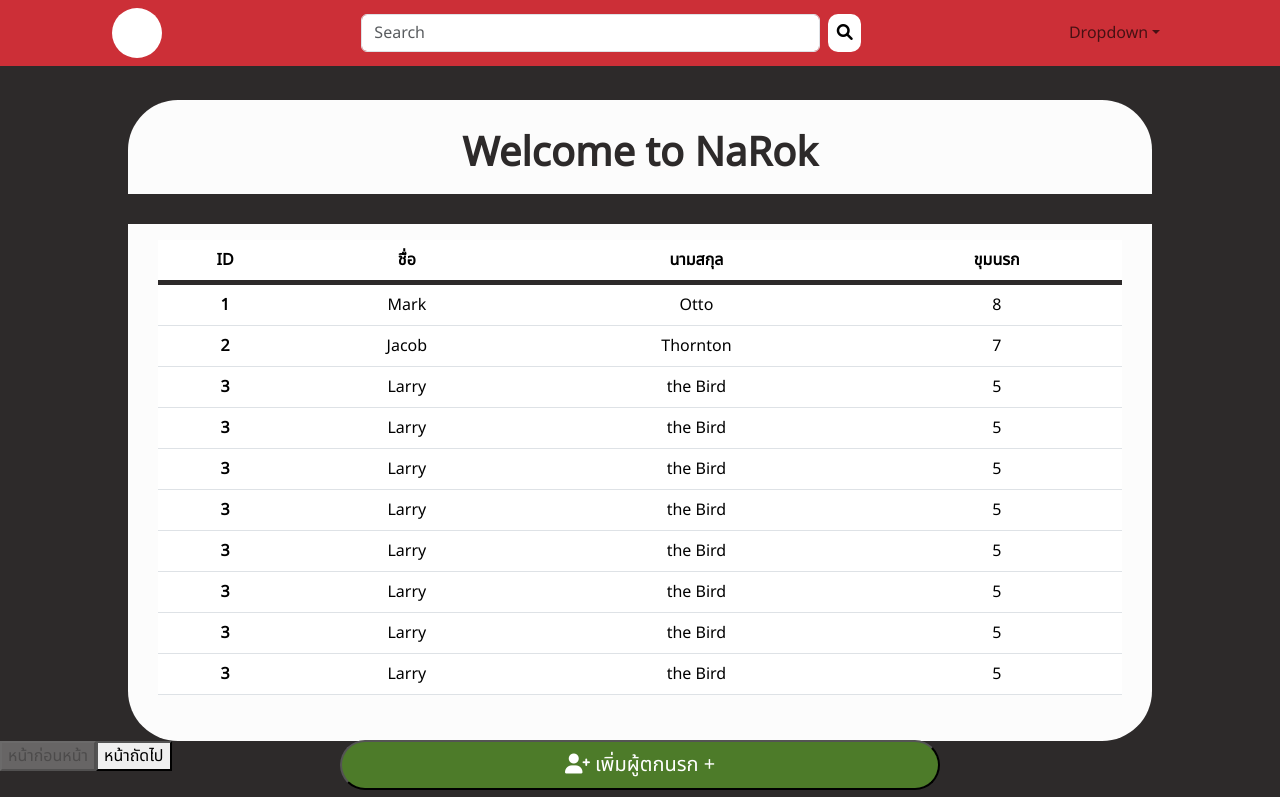
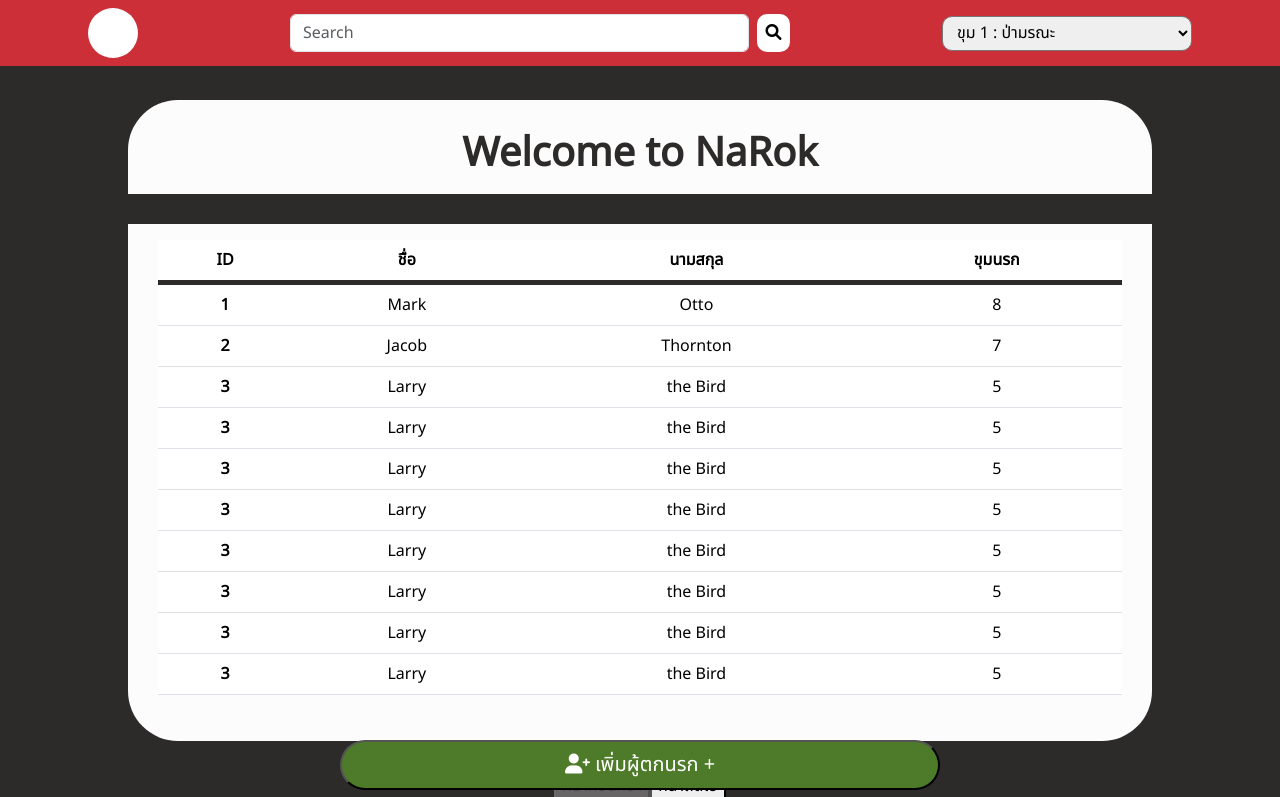
Before and after one commit to DinnyS/Project_Node_JS_Hell, a React (Create React App) app in the folder react-app/: page /Homepage in a window 1280 px wide. Shown: the top 797 px of the page. Built offline with nearby package versions, Linux system fonts and the light colour scheme.

Commit message:
Add css on dropdown , editbtn , deletebtn

```diff
--- a/react-app/src/components/Navbar/index.js
+++ b/react-app/src/components/Navbar/index.js
@@ -23,19 +23,18 @@ export function Navbar({className}){
                                 </button>
                             </form>
 
-                            <ul className="navbar-nav">
-                                <li className="nav-item dropdown">
-                                    <a className="nav-link dropdown-toggle" href="/" role="button" data-bs-toggle="dropdown" aria-expanded="false">
-                                        Dropdown
-                                    </a>
-                                    <ul className="dropdown-menu">
-                                        <li><a className="dropdown-item" href="/">Action</a></li>
-                                        <li><a className="dropdown-item" href="/">Another action</a></li>
-                                        <li><hr className="dropdown-divider"/></li>
-                                        <li><a className="dropdown-item" href="/">Something else here</a></li>
-                                    </ul>
-                                </li>
-                            </ul>
+                            <div className="dropdown">
+                                <select className='dropdownBox'>
+                                    <option value="option1">ขุม 1 : ป่ามรณะ</option>
+                                    <option value="option2">ขุม 2 : ปราสาทแห่งความหวัง</option>
+                                    <option value="option3">ขุม 3 : หวานแต่เค็ม</option>
+                                    <option value="option4">ขุม 4 : ศาลาความหวาดกลัว</option>
+                                    <option value="option1">ขุม 5 : แม่น้ำสีชาด</option>
+                                    <option value="option2">ขุม 6 : ปีศาจกระหายน้ำตา</option>
+                                    <option value="option3">ขุม 7 : คนไม่จำเป็น</option>
+                                    <option value="option4">ขุม 8 : เสียงกรีดร้องของเวลา</option>
+                                </select>
+                            </div>
                         </div>
                     </nav>
                 </div>
@@ -86,6 +85,22 @@ export default styled(Navbar)`
     border-radius: 50%;
 }
 
+.dropdownBox{
+    width: 250px;
+    height: 35px;
+    padding-left: 10px;
+
+    border-radius: 10px;
+}
+
+option:hover{
+    background-color: #CC2F37;
+}
+
+
+
+
+
 
 /* height: 60px;
 
--- a/react-app/src/pages/Profilepage/index.js
+++ b/react-app/src/pages/Profilepage/index.js
@@ -150,7 +150,7 @@ padding-top: 100px;
 }
 
 .btn_Edit:hover{
-    background-color: #1258C1;
+    background-color: #1B75FD;
     color: #FFF;
     transition: 300ms;
 }
@@ -166,7 +166,7 @@ padding-top: 100px;
 }
 
 .btn_Delete:hover{
-    background-color: #CC2F37;
+    background-color: #FF303B;
     color: #FFF;
     transition: 300ms;
 }
--- a/react-app/src/pages/homepage/index.js
+++ b/react-app/src/pages/homepage/index.js
@@ -140,7 +140,7 @@ function Homepage({className}) {
 export default styled(Homepage)`
 
 background-color: #2D2A2A;
-height: 120vh;
+height: 130vh;
 padding-top: 100px;
 
 .table_Container{
@@ -172,6 +172,12 @@ padding-top: 100px;
 }
 
 
+.button_Zone_map{
+  display: flex;
+  justify-content: center;
+  align-items: center;
+  margin: 30px 0 30px 0;
+}
 
 
 .add_btn_container{
```
